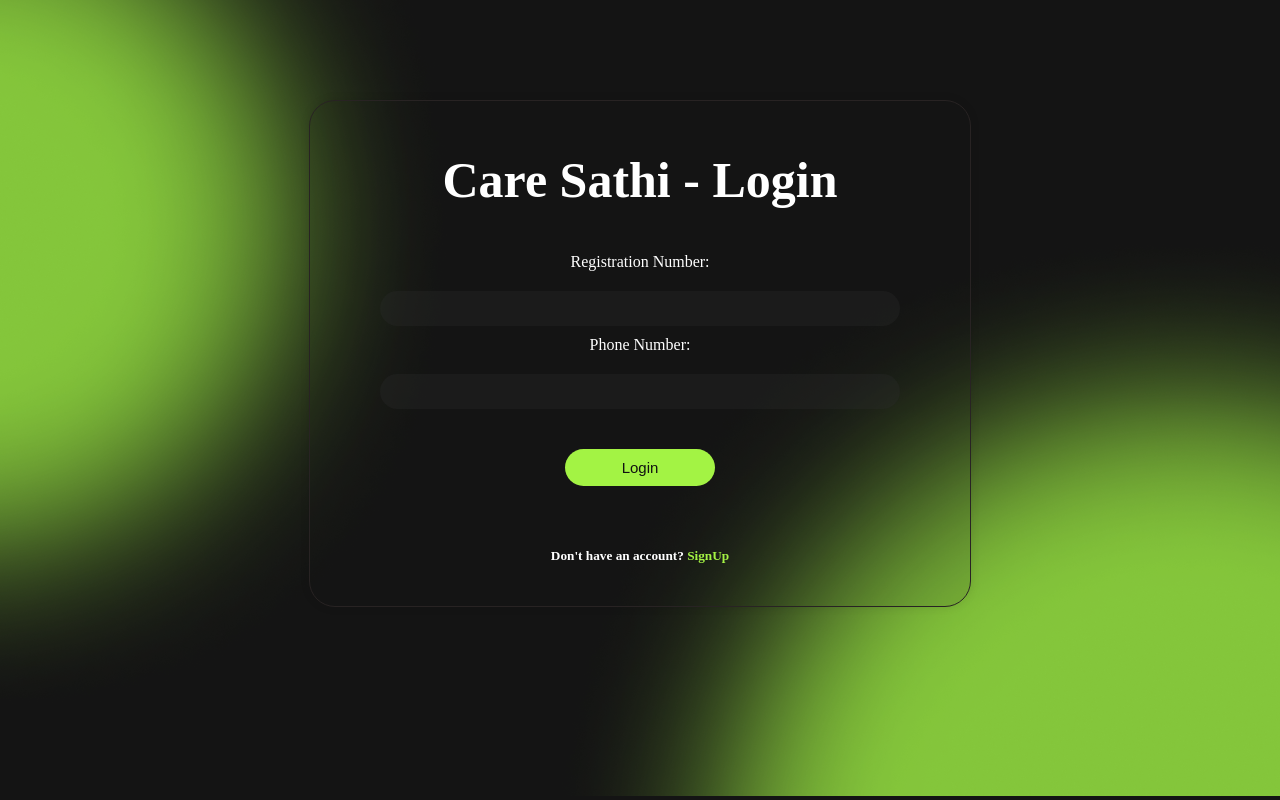
After one commit to div9ya/caresathi, a Flask app: template qrcode/mongodb2/templates/login.html in a window 1280 px wide. The commit adds this page. Run offline with Flask 2, Linux system fonts and the light colour scheme; the template is opened without the code that fills it, so the values that code supplies are empty.

Commit message:
commit 2

```diff
--- a/Multi_Disease_Predictor/requirements.txt
+++ b/Multi_Disease_Predictor/requirements.txt
@@ -6,7 +6,7 @@ certifi==2021.5.30
 chardet==4.0.0
 click==8.0.1
 colorama==0.4.4
-dataclasses==0.8
+# dataclasses==0.8
 Flask==1.1.1
 gast==0.2.2
 google-auth==1.31.0
@@ -23,7 +23,7 @@ Keras-Applications==1.0.8
 Keras-Preprocessing==1.1.2
 Markdown==3.3.4
 MarkupSafe==2.0.1
-numpy==1.19.5
+numpy>=1.20
 oauthlib==3.1.1
 opt-einsum==3.3.0
 pickle-mixin==1.0.2
--- a/Multi_Disease_Predictor/templates/index.html
+++ b/Multi_Disease_Predictor/templates/index.html
@@ -36,6 +36,7 @@
             <!-- <button>Sign In</button> -->
              <!-- <a href="hospital_locator">Hospital Locator</a> -->
              <a href="/sign-in">Sign In</a>
+             <a href="http://localhost:3019/login">My Profile</a>
             <button id="chat_bot" class="chatbot-button">Chat Bot</button>
         </div>
     </div>
--- /dev/null
+++ b/qrcode/mongodb2/static/css/login.css
@@ -0,0 +1,88 @@
+body {
+    background-color: #141414;
+    font-family: 'Montserrat', serif;
+}
+
+.container {
+    padding: 10px;
+    width: 50vw;
+    margin: 100px auto;
+    border: 1px solid rgb(40, 35, 35);
+    color: white;
+    border-radius: 1.625rem;
+    box-shadow: 0 0 10px rgba(0, 0, 0, 0.1);
+    background-color: rgb(20, 20, 20, 10%);
+    text-align: center;
+}
+
+h1 {
+    margin-top: 40px;
+    text-align: center;
+    color: white;
+    font-size: 50px;
+}
+
+form {
+    display: flex;
+    flex-direction: column;
+    align-items: center;
+    gap: 10px;
+    padding: 10px;
+}
+
+form label {
+    margin-bottom: 10px;
+    display: block;
+}
+
+form input {
+    padding: 10px;
+    border-radius: 1.625rem;
+    border: none;
+    outline: none;
+    width: 500px;
+    background-color: rgb(44, 44, 44, 33%);
+    color: white;
+}
+
+form input:focus {
+    border: 1px solid #a4f34495;
+}
+
+.btn {
+    display: block;
+    margin: 30px auto;
+    background: #A3F344;
+    color: #111;
+    border: none;
+    padding: 10px 15px;
+    border-radius: 1.625rem;
+    cursor: pointer;
+    width: 150px;
+    font-size: 15px;
+}
+
+.btn:hover {
+    background: #8CD631;
+}
+
+
+.top {
+    position: absolute;
+    left: 0;
+    top: 0;
+    z-index: -100;
+    opacity: 80%;
+}
+
+.bottom {
+    position: absolute;
+    bottom: 0;
+    right: 0;
+    z-index: -100;
+    opacity: 80%;
+}
+h5 span a{
+    text-decoration: none;
+    color: #a4f344;
+}
--- /dev/null
+++ b/qrcode/mongodb2/templates/login.html
@@ -0,0 +1,35 @@
+<!DOCTYPE html>
+<html lang="en">
+
+<head>
+    <meta charset="UTF-8">
+    <meta name="viewport" content="width=device-width, initial-scale=1.0">
+    <title>Care Sathi - Login</title>
+    <link rel="stylesheet" href="/static/css/login.css">
+
+</head>
+
+<body>
+    <div class="img top">
+        <img src="/static/images/Ellipse 145.png" alt="blur">
+    </div>
+    <div class="img bottom">
+        <img src="/static/images/Ellipse 144.png" alt="blur">
+    </div>
+    <div class="container">
+        <h1>Care Sathi - Login</h1>
+        <form action="/login" method="post">
+            <label for="regd_no">Registration Number:</label>
+            <input type="text" id="regd_no" name="regd_no" required>
+
+            <label for="contact">Phone Number:</label>
+            <input type="text" id="contact" name="contact" required>
+
+            <input type="submit" class="btn" value="Login">
+
+            <h5>Don't have an account? <span><a href="/">SignUp</a></span></h5>
+        </form>
+    </div>
+</body>
+
+</html>
```
Also changed, not shown: Multi_Disease_Predictor/static/careSathi.css (+81 -21 lines), qrcode/mongodb2/server.js (+27 -1 lines), qrcode/mongodb2/static/css/form.css (+7 -0 lines), qrcode/mongodb2/templates/form.html (+4 -7 lines).
